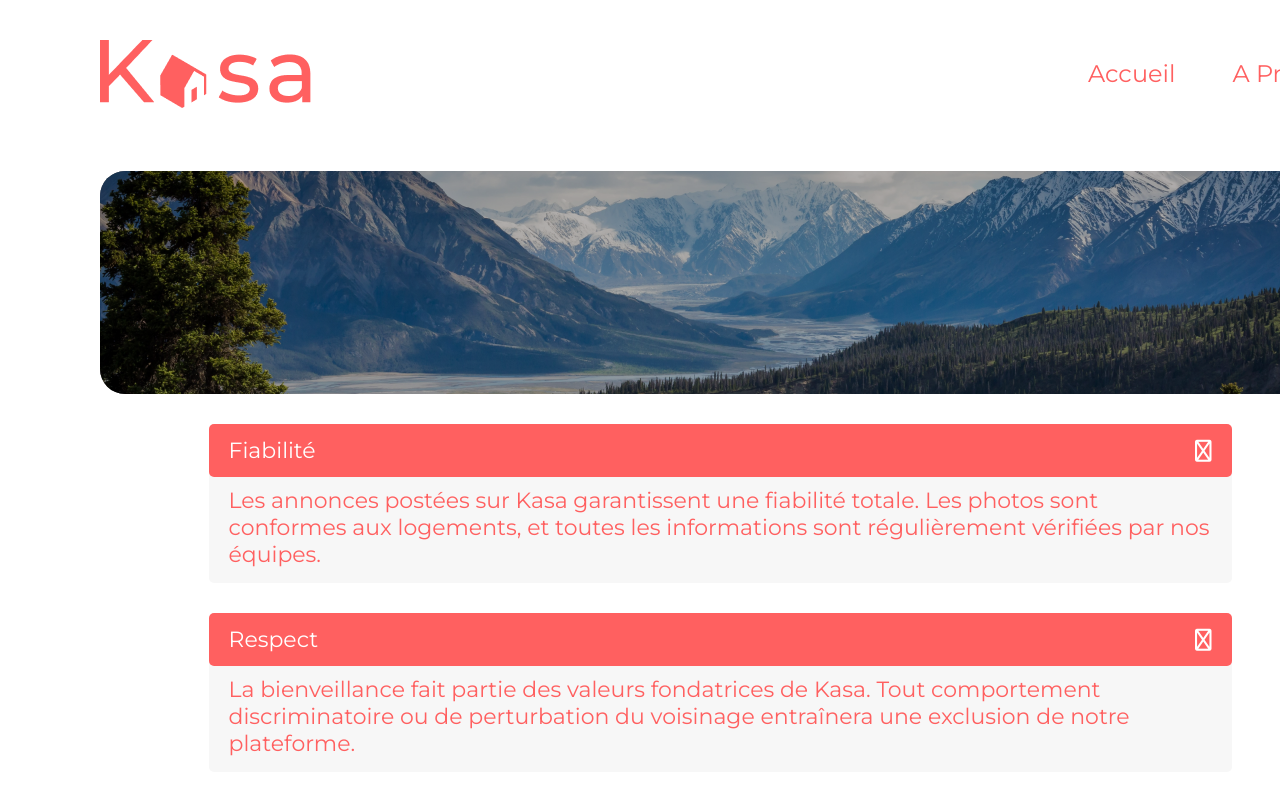
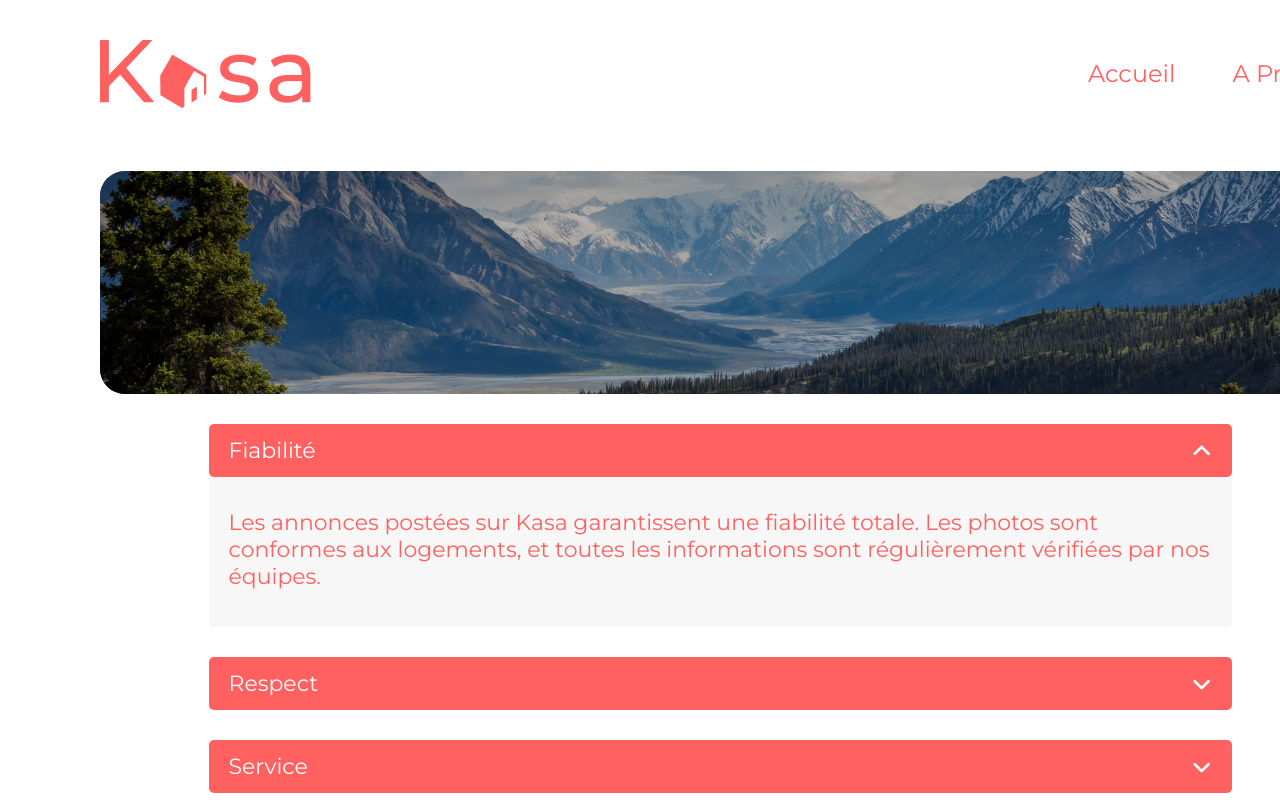
Before and after one commit to Maximecat/MaximeCat_Kasa, a React (Create React App) app: page /about in a window 1280 px wide. Both pictures are taken after a click on the element "Fiabilité". Shown: the top 800 px of the page. Built offline with nearby package versions, Linux system fonts and the light colour scheme.

Commit message:
Dropdown ajouts icons

```diff
--- a/src/components/Dropdown/Dropdown.jsx
+++ b/src/components/Dropdown/Dropdown.jsx
@@ -1,26 +1,36 @@
 import { useState } from "react";
 import './Dropdown.css'
+import { FontAwesomeIcon } from "@fortawesome/react-fontawesome";
+import { faAngleDown, faAngleUp } from "@fortawesome/free-solid-svg-icons";
 
 function Dropdown({ title, content }) {
     const [isOpen, setIsOpen] = useState(false)
 
     return (
         <>
-            <div className="dropdown" onClick={() => setIsOpen(isOpen ? false : true)}>{title}
-                <i className="fa-regular fa-angle-down"></i>
-            </div >
-            <div>
+            <div className="dropdown" onClick={() => setIsOpen(isOpen ? false : true)}>
+                {title}
                 {
-                    Array.isArray(content) ?
-                        <ul className="dropdown-content">
-                            {
-                                content.map((contentValue) => <li className="dropdown-list-elements">{contentValue}</li>)
-                            }
-                        </ul>
+                    isOpen ? <FontAwesomeIcon className="icon-arrow-up" icon={faAngleUp} />
                         :
-                        <p className="dropdown-content">{content}</p>
+                        <FontAwesomeIcon className="icon-arrow-down" icon={faAngleDown} />
                 }
             </div>
+            {
+                isOpen &&
+                <div className="dropdown-content">
+                    {
+                        Array.isArray(content) ?
+                            <ul>
+                                {
+                                    content.map((contentValue) => <li className="dropdown-list-elements">{contentValue}</li>)
+                                }
+                            </ul>
+                            :
+                            <p>{content}</p>
+                    }
+                </div>
+            }
         </>
     )
 }
```
